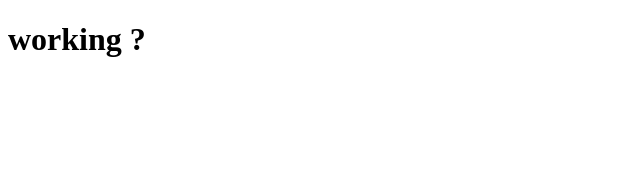
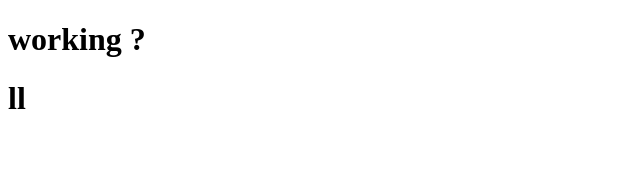
Before and after one commit to sean0923/HP-Project-Boggle, a React app: page / in a window 1280 px wide. Shown: the top 170 px of the page, without its empty margins (0-640 px from the left). Built offline with nearby package versions, Linux system fonts and the light colour scheme; the HTML template or start-up script is replaced by a standard one.

Commit message:
Add container

```diff
--- a/react-client/src/index.jsx
+++ b/react-client/src/index.jsx
@@ -15,6 +15,10 @@ class App extends React.Component {
     return (
       <div>
         <h1>working ?</h1>
+        <div className="container">
+
+        <h1>ll</h1>
+        </div>
         {console.log(this.state.gameGrid)}
       </div>
     );
```
Also changed, not shown: 1 other file (tests, documents, lock files or other folders).
